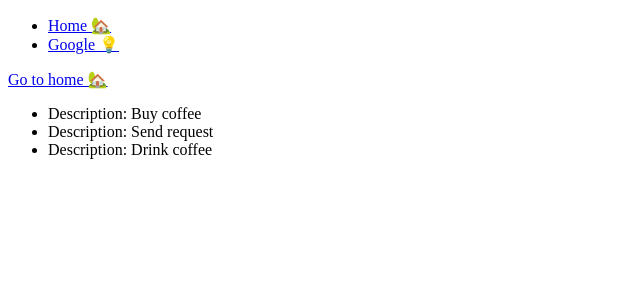
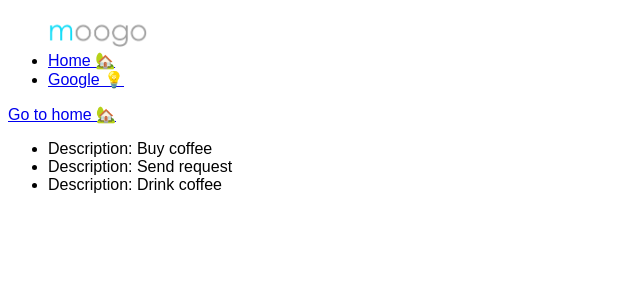
Before and after one commit to odortega/flasky, a Flask app: page /hello in a window 1280 px wide. Shown: the top 300 px of the page, without its empty margins (0-640 px from the left). Run offline with Flask 3, Linux system fonts and the light colour scheme.

Commit message:
(add) static files

```diff
--- /dev/null
+++ b/static/css/main.css
@@ -0,0 +1,7 @@
+html * {
+    font-family: sans-serif;
+}
+
+img {
+    max-width: 100px;
+}
--- a/templates/base.html
+++ b/templates/base.html
@@ -4,6 +4,7 @@
     <meta charset="UTF-8">
     <meta name="viewport" content="width=device-width, initial-scale=1.0">
     <title>{% block title%} Flasky | {% endblock %}</title>
+    <link rel="stylesheet" href="{{url_for('static', filename='css/main.css')}}">
 </head>
 <body>
     <header>
--- a/templates/navbar.html
+++ b/templates/navbar.html
@@ -1,5 +1,6 @@
 <nav>
     <ul>
+        <img src="{{ url_for('static', filename='images/moogo.png') }}" alt="Moogo">
         <li><a href="{{url_for('index')}}">Home 🏡</a></li>
         <li><a href="https://google.com" target="_blank">Google 💡</a></li>
     </ul>
```
Also changed, not shown: static/images/moogo.png (added).
